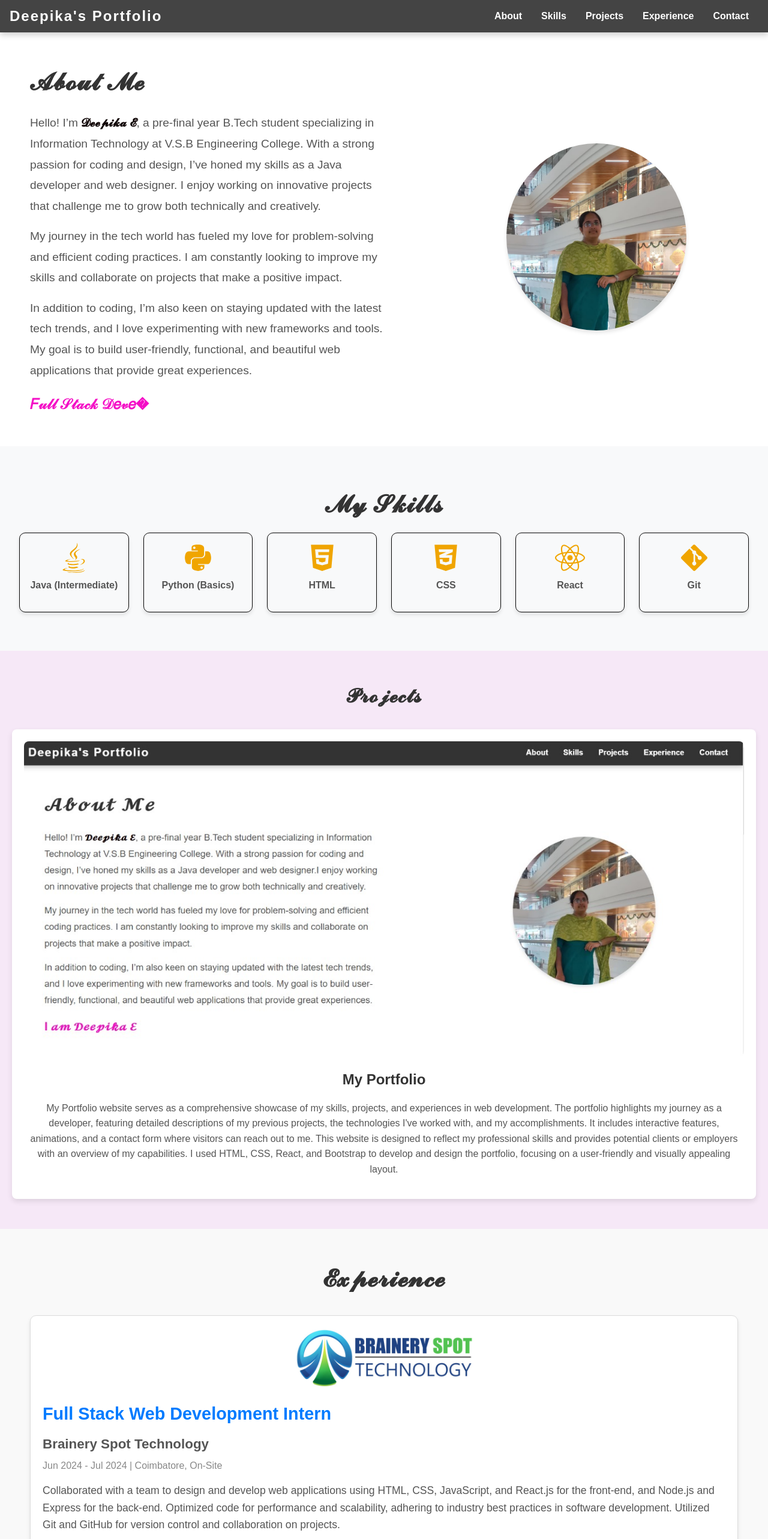
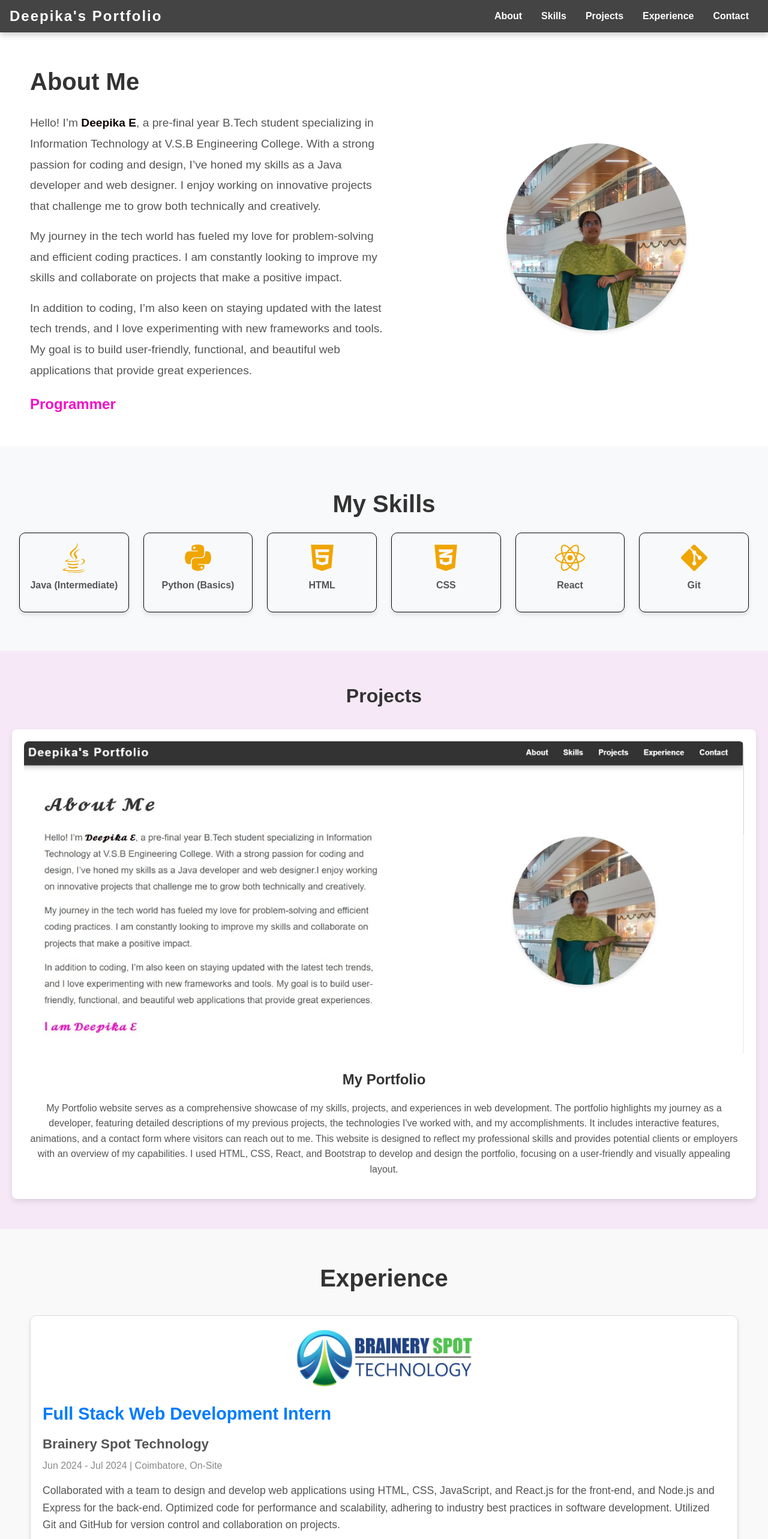
Before and after one commit to Deepika-E/portfolio, a React (Create React App) app: page / in a window 1280 px wide. Shown: the top 2566 px of the page at 60% size. Built offline with nearby package versions, Linux system fonts and the light colour scheme; the HTML template or start-up script is replaced by a standard one.

Commit message:
modified texts

```diff
--- a/src/components/AboutMe.js
+++ b/src/components/AboutMe.js
@@ -2,13 +2,13 @@ import React, { useState, useEffect } from "react";
 import "../App.scss";
 
 const AboutMe = () => {
-  const floatingTexts = [
-    "I 𝓪𝓶 𝓓𝓮𝓮𝓹𝓲𝓴𝓪 𝓔",
-    "𝒥𝒶𝓋𝒶 𝐸𝓃𝓉𝒽𝓊𝓈𝒾𝒶𝓈𝓉",
-    "𝐹𝓊𝓁𝓁 𝒮𝓉𝒶𝒸𝓀 𝒟𝑒𝓋𝑒𝓁𝑜𝓅𝑒𝓇",
-    "𝒫𝓇𝑜𝑔𝓇𝒶𝓂𝓂𝑒𝓇",
-    "𝒞𝓇𝑒𝒶𝓉𝒾𝓋𝑒 𝒯𝒽𝒾𝓃𝓀𝑒𝓇",
-    "𝒫𝓇𝑜𝒷𝓁𝑒𝓂 𝒮𝑜𝓁𝓋𝑒𝓇",
+  const normalTexts = [
+    "I am Deepika E",
+    "Java Enthusiast",
+    "Full Stack Developer",
+    "Programmer",
+    "Creative Thinker",
+    "Problem Solver",
   ];
 
   const [currentTextIndex, setCurrentTextIndex] = useState(0); // Tracks the current phrase
@@ -18,31 +18,31 @@ const AboutMe = () => {
   useEffect(() => {
     const typeInterval = setInterval(() => {
       // Add one character at a time
-      if (charIndex < floatingTexts[currentTextIndex].length) {
-        setDisplayedText((prev) => prev + floatingTexts[currentTextIndex][charIndex]);
+      if (charIndex < normalTexts[currentTextIndex].length) {
+        setDisplayedText((prev) => prev + normalTexts[currentTextIndex][charIndex]);
         setCharIndex((prev) => prev + 1);
       } else {
         // Pause before clearing the text
         setTimeout(() => {
           setDisplayedText(""); // Clear the text
           setCharIndex(0); // Reset character index
-          setCurrentTextIndex((prev) => (prev + 1) % floatingTexts.length); // Move to the next phrase
+          setCurrentTextIndex((prev) => (prev + 1) % normalTexts.length); // Move to the next phrase
         }, 1000); // 1-second pause before starting the next phrase
         clearInterval(typeInterval); // Clear the typing interval
       }
-    }, 50); // Typing speed: 100ms per character
+    }, 50); // Typing speed: 50ms per character
 
     return () => clearInterval(typeInterval); // Clean up on unmount
-  }, [charIndex, currentTextIndex]); // Removed floatingTexts from dependencies
+  }, [charIndex, currentTextIndex]); // Removed normalTexts from dependencies
 
   return (
     <section className="about-me" id="about">
       <div className="about-me-container">
         {/* Left Section: About Me and Floating Text */}
         <div className="about-me-text">
-          <h2>𝓐𝓫𝓸𝓾𝓽  𝓜𝓮</h2>
+          <h2>About Me</h2>
           <p className="intro">
-            Hello! I’m <span className="highlight"> 𝓓𝓮𝓮𝓹𝓲𝓴𝓪 𝓔</span>, a pre-final year B.Tech student specializing in
+            Hello! I’m <span className="highlight">Deepika E</span>, a pre-final year B.Tech student specializing in
             Information Technology at V.S.B Engineering College. With a strong
             passion for coding and design, I’ve honed my skills as a Java developer
             and web designer. I enjoy working on innovative projects that challenge me to grow both technically and creatively.
--- a/src/components/Experience.js
+++ b/src/components/Experience.js
@@ -17,7 +17,7 @@ function Experience() {
 
   return (
     <section id="experience" className="experience">
-      <h2>𝓔𝔁𝓹𝓮𝓻𝓲𝓮𝓷𝓬𝓮</h2>
+      <h2>Experience</h2>
       <div className="experience-list">
         {experiences.map((exp, index) => (
           <div className="experience-card" key={index}>
--- a/src/components/Footer.js
+++ b/src/components/Footer.js
@@ -6,13 +6,13 @@ function Footer() {
   return (
     <footer className="footer">
       <div className="footer-content">
-        <p>Reach me through gowsika1508@gmail.com. All Rights Reserved.</p>
+        <p>Reach me through deepikaeswaranskpm@gmail.com. All Rights Reserved.</p>
         <p>Follow me on:</p>
         <div className="social-links">
-          <a href ="https://www.linkedin.com/in/gowsika-p-k-bb6056276?lipi=urn%3Ali%3Apage%3Ad_flagship3_profile_view_base_contact_details%3Bh50Nk%2FQ%2FQl2%2Bn9Sar5ey1Q%3D%3D" target="_blank" rel="noopener noreferrer">
+          <a href ="https://www.linkedin.com/in/deepika-eswaran-4843b3280" target="_blank" rel="noopener noreferrer">
             <i className="fab fa-linkedin"></i>
           </a>
-          <a href="https://github.com/Gowsika23" target="_blank" rel="noopener noreferrer">
+          <a href="https://github.com/Deepika-E" target="_blank" rel="noopener noreferrer">
             <i className="fab fa-github"></i>
           </a>
           <a href="https://www.instagram.com" target="_blank" rel="noopener noreferrer">
--- a/src/components/Projects.js
+++ b/src/components/Projects.js
@@ -11,7 +11,7 @@ function Projects() {
 
   return (
     <section id="projects" className="projects">
-      <h2>𝓟𝓻𝓸𝓳𝓮𝓬𝓽𝓼</h2>
+      <h2>Projects</h2>
       <div className="projects-list">
         {projects.map((project, index) => (
           <div className="project-card" key={index}>
--- a/src/components/Skills.js
+++ b/src/components/Skills.js
@@ -4,7 +4,7 @@ import { FaJava, FaPython, FaHtml5, FaCss3Alt, FaReact, FaGitAlt } from 'react-i
 function Skills() {
   return (
     <section id="skills" className="skills">
-      <h2>𝓜𝔂  𝓢𝓴𝓲𝓵𝓵𝓼</h2>
+      <h2>My Skills</h2>
       <div className="skills-grid">
         <div className="skill">
           <FaJava size={50} className="icon" />
```
